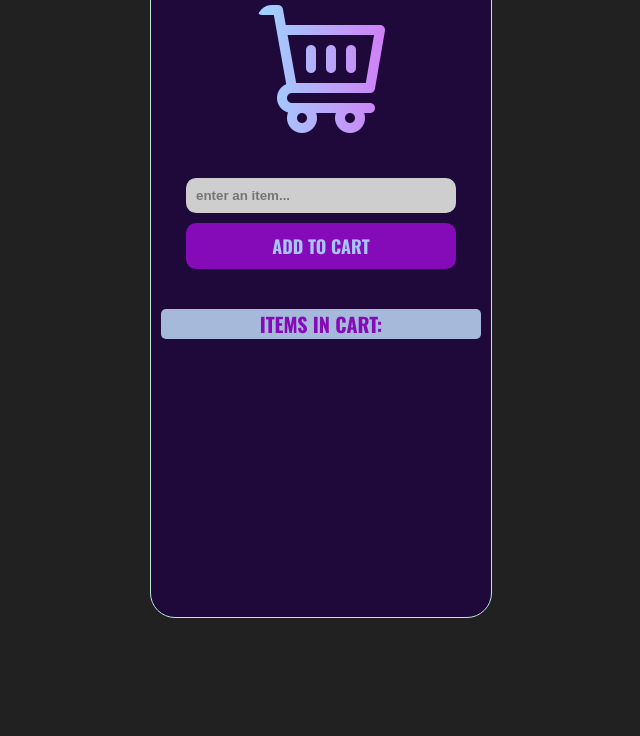
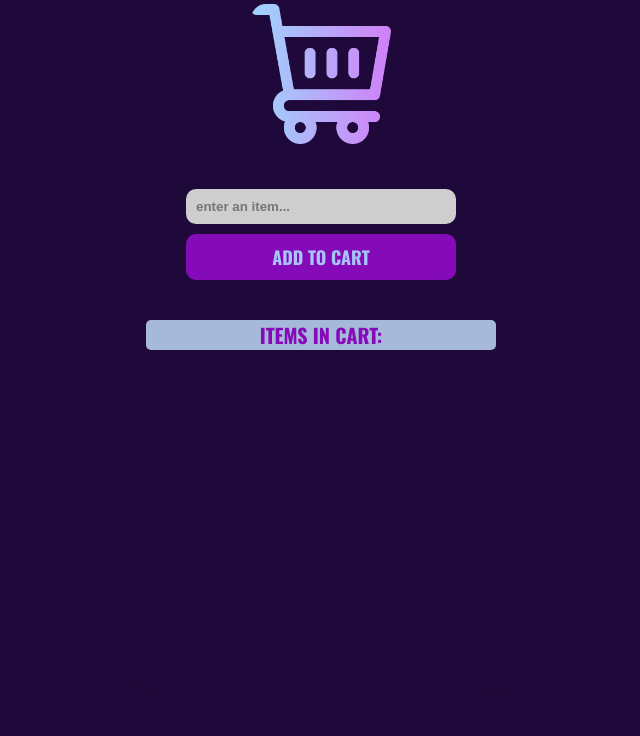
Before and after one commit to iamMysticK23/grocery-list-mobile-app, a plain HTML site: page index.html in a window 1280 px wide. Shown: the part 164-900 px from the top of the page, without its empty margins (319-959 px from the left). Before the commit the page ends 822 px from the top, so only its background shows below. Drawn offline with nearby package versions, Linux system fonts and the light colour scheme; no server answers.

Commit message:
changed colors

```diff
--- a/index.css
+++ b/index.css
@@ -6,7 +6,7 @@ html, body {
 }
 
 body {
-    background: #212121;
+    background: #1f093a;;
     color: #a7c5fb;
 }
 
@@ -71,13 +71,12 @@ img {
     justify-content: flex-start;
     align-items: center;
     background: #1f093a;
-    border: 1px solid rgb(184, 236, 213);
     border-radius: 25px;
     padding: 10px;
     margin: 40px auto;
-    max-width: 320px;
-    height: 90vh;
-    width: 400px;
+    max-width: 350px;
+    height: 100vh;
+    width: 500px;
     overflow: auto;
 }
 
```
Also changed, not shown: site.webmanifest.
